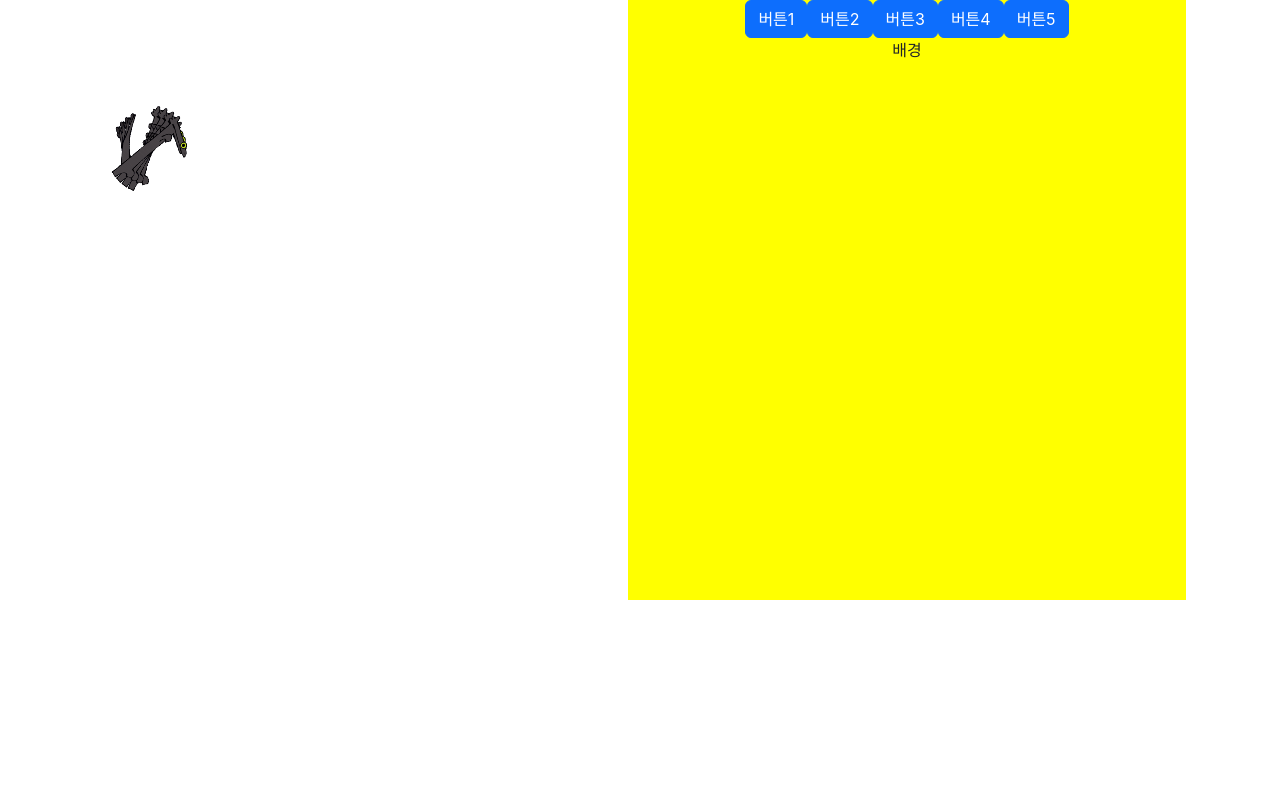
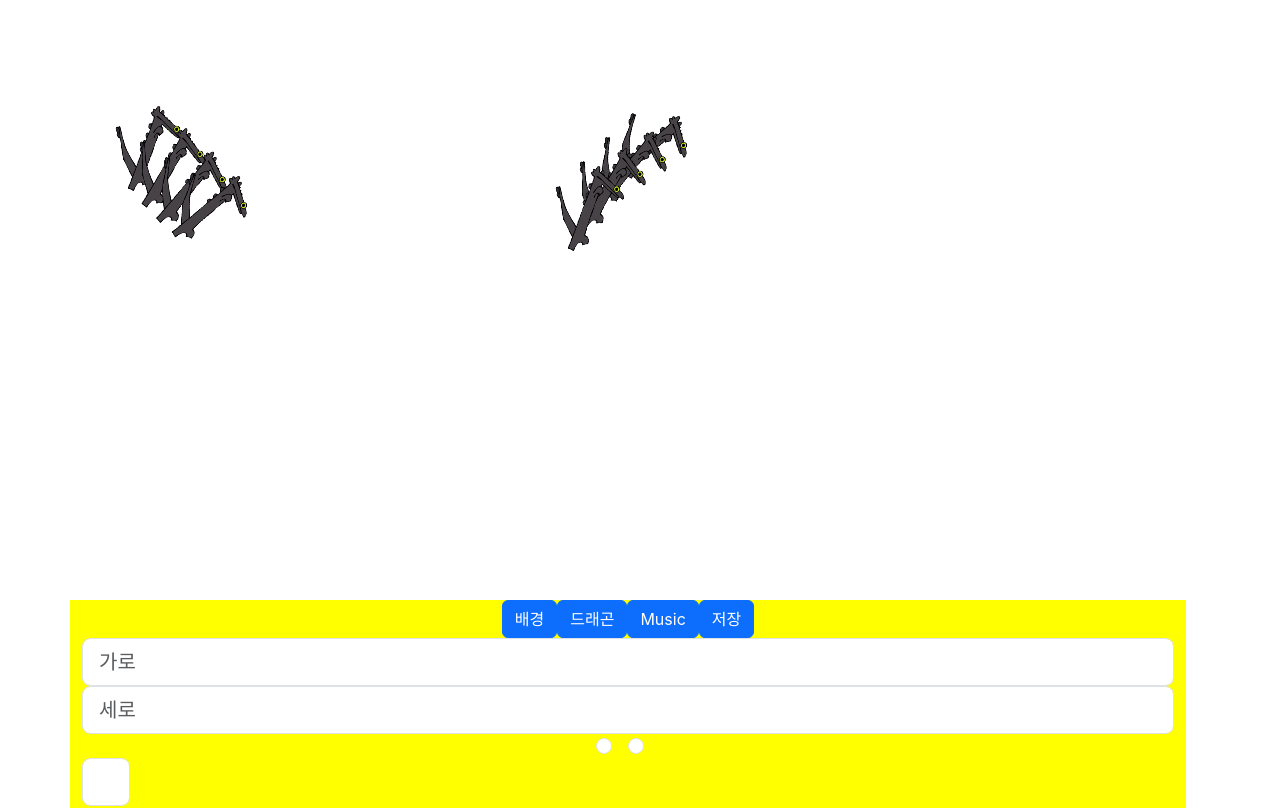
Before and after one commit to megabrain-hackathon/2024-dancing-dragon, a React (Create React App) app: page / in a window 1280 px wide. Shown: the top 808 px of the page. Built offline with nearby package versions, Linux system fonts and the light colour scheme.

Commit message:
feat: background 관리 패널 틀 구현

```diff
--- a/src/App.js
+++ b/src/App.js
@@ -5,6 +5,8 @@ import Container from 'react-bootstrap/Container';
 import Row from 'react-bootstrap/Row';
 import Col from 'react-bootstrap/Col';
 import Button from 'react-bootstrap/Button';
+import Form from 'react-bootstrap/Form';
+
 import Toothless from './dragons/toothless.gif';
 
 export default class App extends React.Component{
@@ -23,36 +25,79 @@ export default class App extends React.Component{
         {
           height: 100,
           width: 100,
-          x: 100,
-          y: 100,
+          x: 120,
+          y: 120,
           degree: 20,
         },
         {
           height: 100,
           width: 100,
-          x: 100,
-          y: 100,
+          x: 140,
+          y: 140,
           degree: 30,
         },
         {
           height: 100,
           width: 100,
-          x: 100,
+          x: 160,
+          y: 160,
+          degree: 40,
+        },
+
+        {
+          height: 100,
+          width: 100,
+          x: 600,
           y: 100,
           degree: 40,
         },
+        {
+          height: 100,
+          width: 100,
+          x: 580,
+          y: 120,
+          degree: 30,
+        },
+        {
+          height: 100,
+          width: 100,
+          x: 560,
+          y: 140,
+          degree: 20,
+        },
+        {
+          height: 100,
+          width: 100,
+          x: 540,
+          y: 160,
+          degree: 10,
+        },
       ],
+      background: {
+        width: 1000,
+        height: 1000,
+        color: 'white',
+        image: null,
+        mode: 1, // 1: color, 2: image
+      }
     }
   }
 
   render() {
+    const {dragons, background } = this.state;
     const editPanel = this.getEditPanel(this.state.mode);
     return (
       <Container className='App' style={{width: '100%'}}>
         <Row style={{width: '100%'}}>
           <Col style={{ height:'600px', backgroundColor: 'white'}}>
+            <div id='background' style={{
+              width: `${background.width}px`,
+              height: `${background.height}px`,
+              backgroundColor: background.mode === 1 ? background.color : null,
+              backgroundImage: background.mode === 2 ? background.image : null,
+              }}>
               {
-              this.state.dragons.map((dragon, index) => {
+                dragons.map((dragon, index) => {
                   return (
                     <img src={Toothless} alt={'toothless'} style={{
                       height: dragon.height,
@@ -66,13 +111,14 @@ export default class App extends React.Component{
                   )
                 }, this)
               }
+            </div>
+
           </Col>
           <Col style={{height: '600px', backgroundColor: 'yellow'}}>
-            <Button onClick={() => this.setState({mode: 1})}>버튼1</Button>
-            <Button onClick={() => this.setState({mode: 2})}>버튼2</Button>
-            <Button onClick={() => this.setState({mode: 3})}>버튼3</Button>
-            <Button onClick={() => this.setState({mode: 4})}>버튼4</Button>
-            <Button onClick={() => this.setState({mode: 5})}>버튼5</Button>
+            <Button onClick={() => this.setState({mode: 1})}>배경</Button>
+            <Button onClick={() => this.setState({mode: 2})}>드래곤</Button>
+            <Button onClick={() => this.setState({mode: 3})}>Music</Button>
+            <Button onClick={() => this.setState({mode: 4})}>저장</Button>
             {editPanel}
           </Col>
         </Row>
@@ -81,11 +127,26 @@ export default class App extends React.Component{
   }
 
   getEditPanel(id) {
+
     switch (id) {
       case 1:
+        const {mode} = this.state.background;
+        // TODO: mode에 따라 색상 입력 혹은 이미지 입력
+
         return (
           <div>
-            배경
+            <Form.Control size="lg" type="text" placeholder="가로" />
+            <Form.Control size="lg" type="text" placeholder="세로" />
+            <Form.Check inline name='background' type='radio'/>
+            <Form.Check inline name='background' type='radio'/>
+            <Form.Control
+              type="color"
+              id="exampleColorInput"
+              defaultValue="#FFFFFF"
+              title="Choose your color"
+              size="lg"
+              onChange={(e) => this.setState({background: {...this.state.background, color: e.target.value}})}
+            />
           </div>
         )
       case 2:
@@ -97,7 +158,7 @@ export default class App extends React.Component{
       case 3:
         return (
           <div>
-            BGM
+            Music
           </div>
         )
       case 4:
```
Lines whose indentation alone changed are shown as unchanged.
